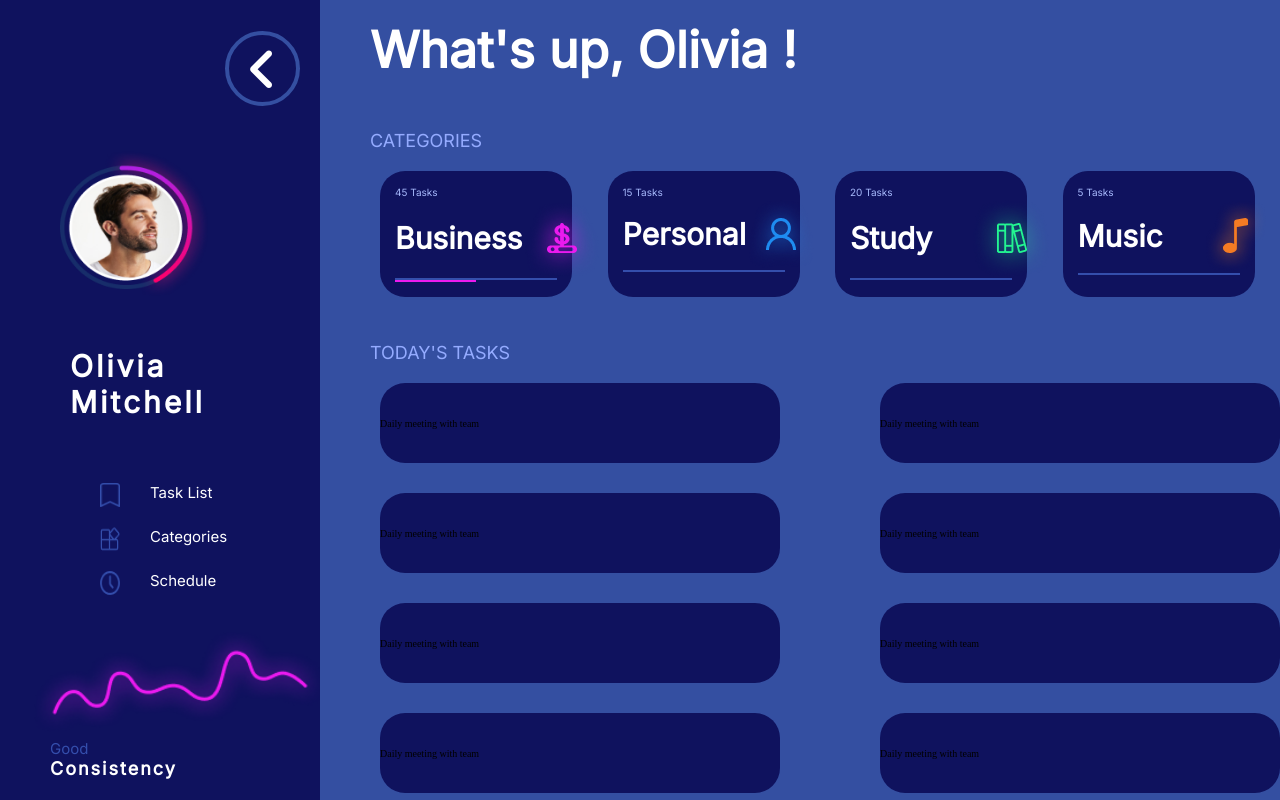
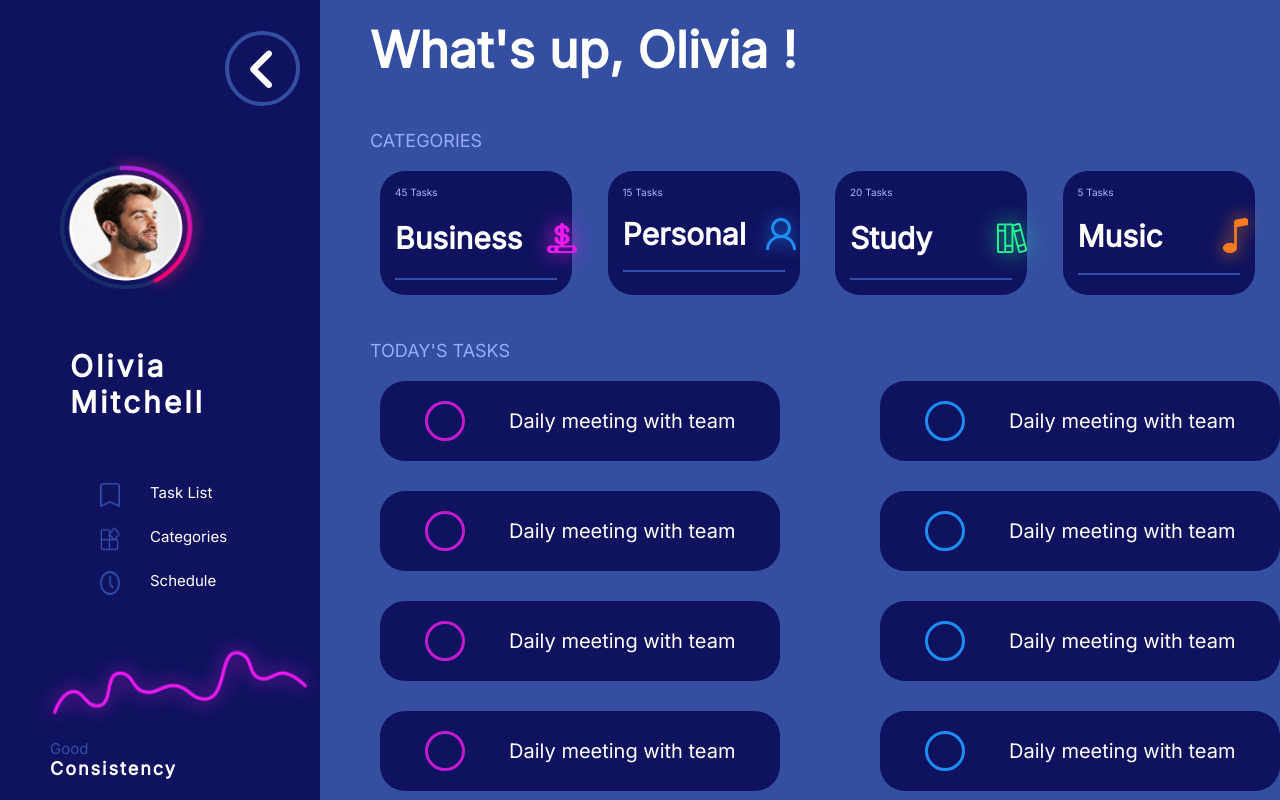
Before and after one commit to DivyanshTungaria-01/to-do-app, a website: page public/index.html in a window 1280 px wide. Drawn offline with Linux system fonts and the light colour scheme.

Commit message:
circles done

```diff
--- a/public/index.html
+++ b/public/index.html
@@ -85,10 +85,9 @@
                     <div class="line1">
                         <hr class="line">
                         <div>
-                            <hr class="bor1">
+                            <!-- <hr class="bor1"> -->
                         </div>
                     </div>
-                    <!-- <img src="src/images/icons/Business Line.png" alt="Business Line"> -->
                 </div>
                 <div class="task2">
                     <p>15 Tasks</p>
@@ -102,7 +101,6 @@
 
                         </div>
                     </div>
-                    <!-- <img src="src/images/icons/Personal Line.png" alt="Personal Sign"> -->
                 </div>
                 <div class="task3">
                     <p>20 Tasks</p>
@@ -116,7 +114,6 @@
 
                         </div>
                     </div>
-                    <!-- <img src="src/images/icons/Study Line.png" alt="Study Sign"> -->
                 </div>
                 <div class="task4">
                     <p>5 Tasks</p>
@@ -130,7 +127,6 @@
 
                         </div>
                     </div>
-                    <!-- <img src="src/images/icons/Music Line.png" alt="Music Line"> -->
                 </div>
             </div>
             <div class="bottom">
@@ -140,90 +136,90 @@
                 <div class="bottomboxes">
                     <div class="row1">
                         <div class="box1">
-                            <div>
+                            <div class="checkbox1">
 
                             </div>
-                            <div class="box1p">
+                            <div class="boxpara">
                                 <p>Daily meeting with team</p>
                             </div>
                         </div>
                         <div class="box2">
-                            <div>
+                            <div class="checkbox2">
 
                             </div>
-                            <div>
+                            <div class="boxpara">
                                 <p>Daily meeting with team</p>
                             </div>
                         </div>
                     </div>
                     <div class="row1">
                         <div class="box1">
-                            <div>
+                            <div class="checkbox1">
 
                             </div>
-                            <div>
+                            <div class="boxpara">
                                 <p>Daily meeting with team</p>
                             </div>
                         </div>
                         <div class="box2">
-                            <div>
+                            <div class="checkbox2">
 
                             </div>
-                            <div>
+                            <div class="boxpara">
                                 <p>Daily meeting with team</p>
                             </div>
                         </div>
                     </div>
                     <div class="row1">
                         <div class="box1">
-                            <div>
+                            <div class="checkbox1">
 
                             </div>
-                            <div>
+                            <div class="boxpara">
                                 <p>Daily meeting with team</p>
                             </div>
                         </div>
                         <div class="box2">
-                            <div>
+                            <div class="checkbox2">
 
                             </div>
-                            <div>
+                            <div class="boxpara">
                                 <p>Daily meeting with team</p>
                             </div>
                         </div>
                     </div>
                     <div class="row1">
                         <div class="box1">
-                            <div>
+                            <div class="checkbox1">
 
                             </div>
-                            <div>
+                            <div class="boxpara">
                                 <p>Daily meeting with team</p>
                             </div>
                         </div>
                         <div class="box2">
-                            <div>
+                            <div class="checkbox2">
 
                             </div>
-                            <div>
+                            <div class="boxpara">
                                 <p>Daily meeting with team</p>
                             </div>
                         </div>
                     </div>
                     <div class="row1">
                         <div class="box1">
-                            <div>
+                            <div class="checkbox1">
 
                             </div>
-                            <div>
+                            <div class="boxpara">
                                 <p>Daily meeting with team</p>
                             </div>
                         </div>
                         <div class="box2">
-                            <div>
+                            <div class="checkbox2">
 
                             </div>
-                            <div>
+                            <div class="boxpara">
                                 <p>Daily meeting with team</p>
                             </div>
                         </div>
--- a/public/src/css/main.css
+++ b/public/src/css/main.css
@@ -275,15 +275,6 @@
     border-right: 0;
     border-bottom: 0;
   }
-  .bor1{
-    border-top: 2px solid #EB1AEF;
-    border-left: 0;
-    border-right: 0;
-    border-bottom: 0;
-    width: 50%;
-    /* background-color: linear-gradient(#EB1AEF); */
-
-  }
 
   .bottompara{
     color: #94ABFF;
@@ -299,28 +290,51 @@
     margin-bottom: 3rem;
   }
   .box1{
-    /* border: 2px solid black; */
     display: flex;
     flex-direction: row;
     align-items: center;
+    justify-content: space-evenly;
     width: 42rem;
     height: 8rem;
     background-color: #0F125E;
     margin-left: 6rem;
     border-radius: 25px;
+  }
+
+  .checkbox1 {
+    height: 4rem;
+    width: 4rem;
+    border: 3px solid #C11BCF;
+    border-radius: 50%;
+    background-image: url(public\src\images\icons\checkmark.png);
+    background-position: center;
+  }
+
+  .boxpara{
+    font-size: 2rem;
+    color: #ffffff;
+    font-family: 'Inter', sans-serif;
 
   }
 
   .box2{
-    /* border: 2px solid black; */
     display: flex;
     flex-direction: row;
     align-items: center;
+    justify-content: space-evenly;
     width: 42rem;
     height: 8rem;
     background-color: #0F125E;
     border-radius: 25px;
     margin-left: 10rem;
+  }
+
+  .checkbox2 {
+    height: 4rem;
+    width: 4rem;
+    border: 3px solid #1E8CF1;
+    border-radius: 50%;
+
   }
 
   @media (max-height: 1300px){
```
Also changed, not shown: public/src/images/icons/Blue.png (deleted), public/src/images/icons/Business Line.png (deleted), public/src/images/icons/Ellipse 7.png (deleted), public/src/images/icons/Personal Line.png (deleted), public/src/images/icons/Purple.png (deleted), public/src/images/icons/Rectangle 34.svg (deleted), public/src/images/icons/Rectangle 44.svg (deleted), public/src/images/icons/Rectangle 46.svg (deleted), public/src/images/icons/Rectangle 5.svg (deleted), public/src/images/icons/Study Line.png (deleted), public/src/images/icons/blueEllipse.svg (deleted), public/src/images/icons/categories.png (deleted), public/src/images/icons/checkmark.png (renamed from public/src/images/icons/akar-icons_check.png), public/src/images/icons/consistencyCurve.png (deleted), 2 more files.
